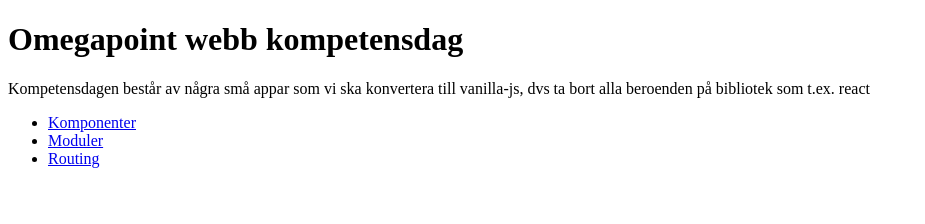
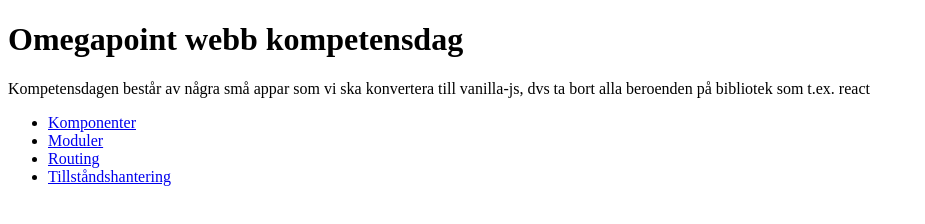
Before and after one commit to jonlarsson/kompetensdag-vanillajs, a plain HTML site: page index.html in a window 1280 px wide. Shown: the whole page, without its empty margins (0-925 px from the left). Drawn offline with Linux system fonts and the light colour scheme.

Commit message:
added state link

```diff
--- a/index.html
+++ b/index.html
@@ -12,6 +12,7 @@
     <li><a href="./components/index.html">Komponenter</a></li>
     <li><a href="./modules/index.html">Moduler</a></li>
     <li><a href="./routing/index.html">Routing</a></li>
+    <li><a href="./state/index.html">Tillståndshantering</a></li>
 </ul>
 </body>
 </html>
```
